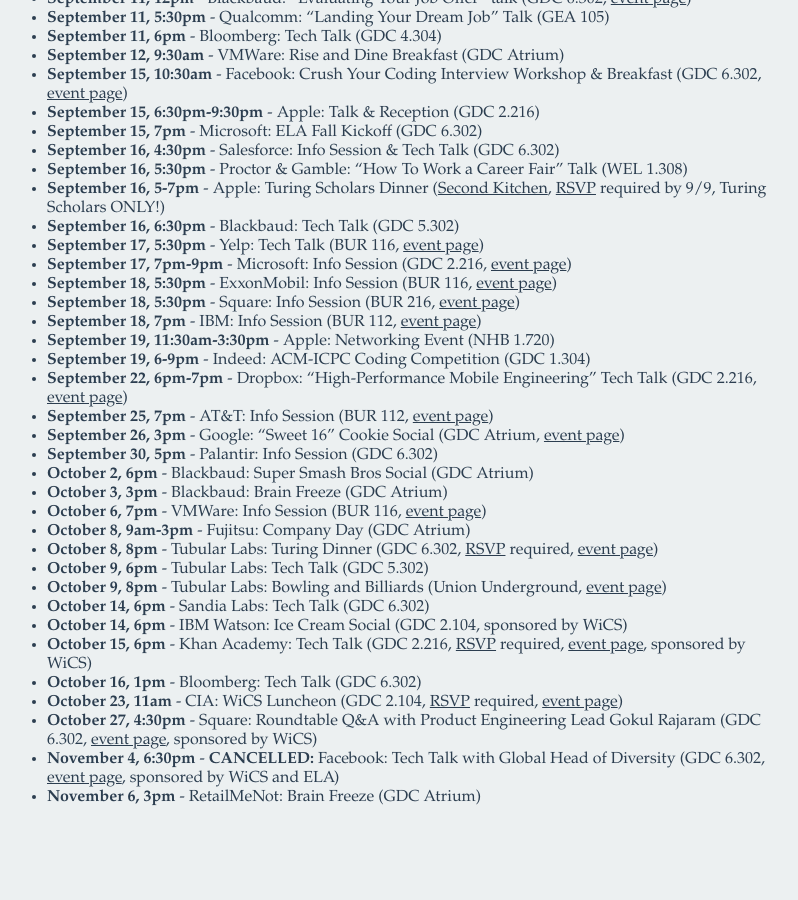
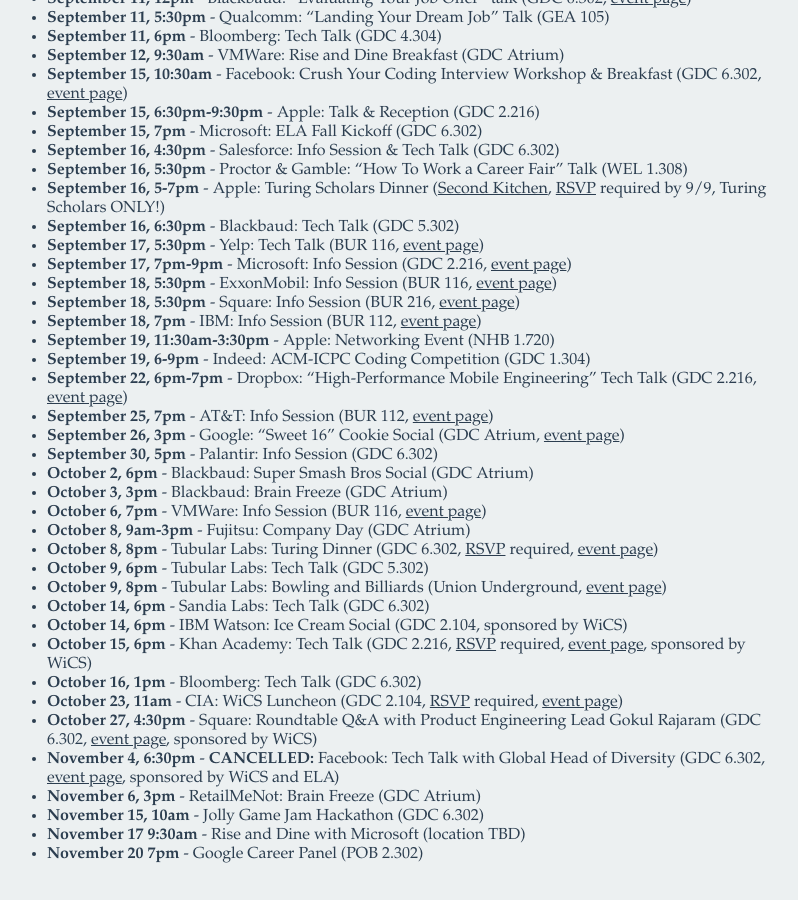
Before and after one commit to mattbroussard/mattbroussard.github.io, a Jekyll site: the page built from teaching/fall2014/pod/index.md, in a window 1280 px wide and 900 px high, scrolled down 2091 px. Shown: the whole window, without its empty margins (243-1041 px from the left). Built offline with Jekyll 4.4.1, drawn with Linux system fonts in a browser that asks for light colours; nearby versions of some CDN libraries; comment, search, counter and statistics services are not loaded; before the commit the page ends 2934 px from its top, so only the background shows below that; some of the changed text lies outside the part shown.

Commit message:
add academic opportunities slides + a few events

```diff
--- a/teaching/fall2014/pod/index.md
+++ b/teaching/fall2014/pod/index.md
@@ -141,3 +141,6 @@
 - **October 27, 4:30pm** - Square: Roundtable Q&A with Product Engineering Lead Gokul Rajaram (GDC 6.302, [event page](https://www.facebook.com/events/1493714344214193/), sponsored by WiCS)
 - **November 4, 6:30pm** - **CANCELLED:** Facebook: Tech Talk with Global Head of Diversity (GDC 6.302, [event page](https://www.facebook.com/events/733830080029419/), sponsored by WiCS and ELA)
 - **November 6, 3pm** - RetailMeNot: Brain Freeze (GDC Atrium)
+- **November 15, 10am** - Jolly Game Jam Hackathon (GDC 6.302)
+- **November 17 9:30am** - Rise and Dine with Microsoft (location TBD)
+- **November 20 7pm** - Google Career Panel (POB 2.302)
```
Also changed, not shown: other parts of teaching/fall2014/pod/index.md (+1 -1 lines).
